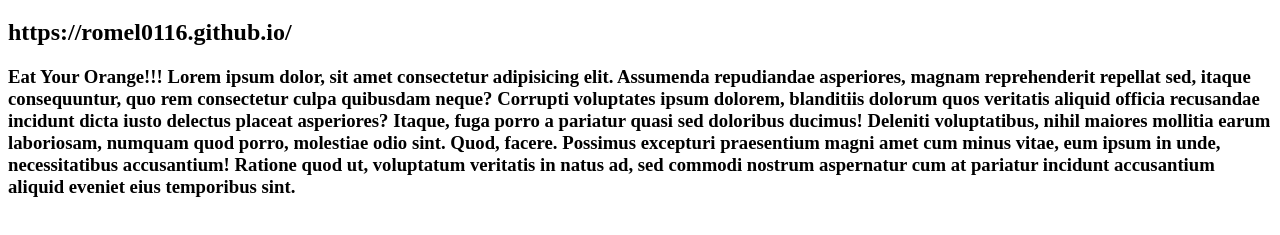
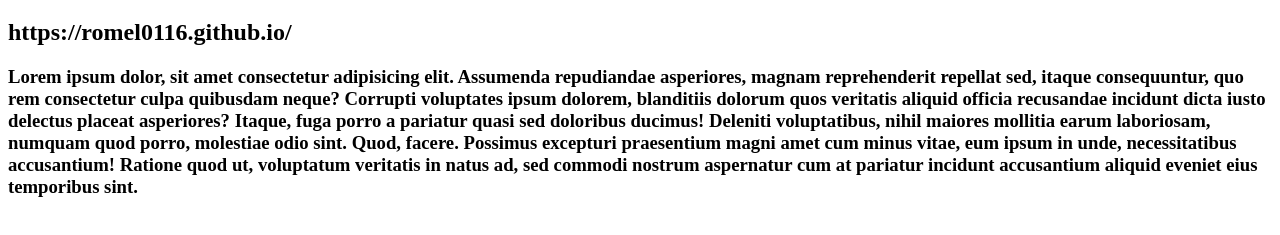
Before and after one commit to Romel0116/Romel0116.github.io, a plain HTML site: page index.html in a window 1280 px wide. Shown: the part 173-408 px from the top of the page. Drawn offline with Linux system fonts and the light colour scheme.

Commit message:
Update index.html
e

```diff
--- a/index.html
+++ b/index.html
@@ -14,7 +14,7 @@
     <main>
         <h1>Welcome to my website!</h1>
         <h2>https://romel0116.github.io/</h2>
-        <h3>Eat Your Orange!!! Lorem ipsum dolor, sit amet consectetur adipisicing elit. Assumenda repudiandae asperiores, magnam reprehenderit repellat sed, itaque consequuntur, quo rem consectetur culpa quibusdam neque? Corrupti voluptates ipsum dolorem, blanditiis dolorum quos veritatis aliquid officia recusandae incidunt dicta iusto delectus placeat asperiores? Itaque, fuga porro a pariatur quasi sed doloribus ducimus! Deleniti voluptatibus, nihil maiores mollitia earum laboriosam, numquam quod porro, molestiae odio sint. Quod, facere. Possimus excepturi praesentium magni amet cum minus vitae, eum ipsum in unde, necessitatibus accusantium! Ratione quod ut, voluptatum veritatis in natus ad, sed commodi nostrum aspernatur cum at pariatur incidunt accusantium aliquid eveniet eius temporibus sint.</h3>
+        <h3>Lorem ipsum dolor, sit amet consectetur adipisicing elit. Assumenda repudiandae asperiores, magnam reprehenderit repellat sed, itaque consequuntur, quo rem consectetur culpa quibusdam neque? Corrupti voluptates ipsum dolorem, blanditiis dolorum quos veritatis aliquid officia recusandae incidunt dicta iusto delectus placeat asperiores? Itaque, fuga porro a pariatur quasi sed doloribus ducimus! Deleniti voluptatibus, nihil maiores mollitia earum laboriosam, numquam quod porro, molestiae odio sint. Quod, facere. Possimus excepturi praesentium magni amet cum minus vitae, eum ipsum in unde, necessitatibus accusantium! Ratione quod ut, voluptatum veritatis in natus ad, sed commodi nostrum aspernatur cum at pariatur incidunt accusantium aliquid eveniet eius temporibus sint.</h3>
     </main>
 
 </body>
```
